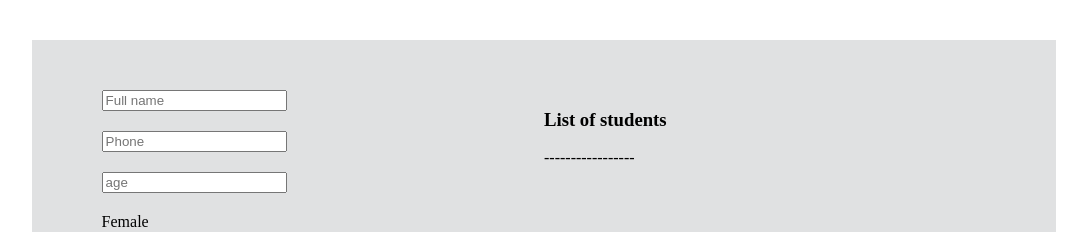
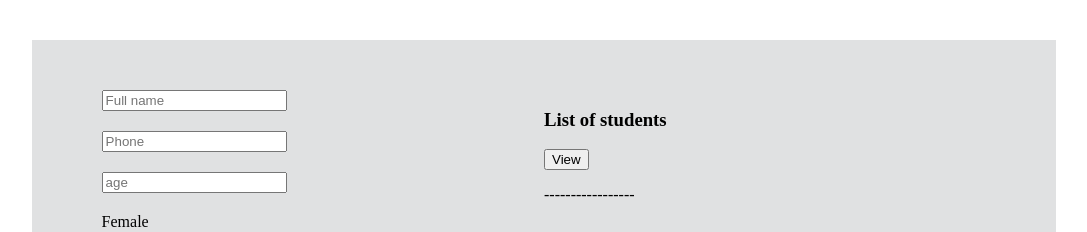
Before and after one commit to o-amore/form, a plain HTML site: page index.html in a window 1280 px wide. Shown: the top 232 px of the page, without its empty margins (96-1183 px from the left). Drawn offline with Linux system fonts and the light colour scheme.

Commit message:
rename to index

```diff
--- a/form.html
+++ b/index.html
@@ -23,6 +23,7 @@
     </div>
     <div id="students">
       <h3>List of students</h3>
+      <button onclick="list()">View</button>
       <div class="students">
       </div>
       <p>-----------------</p>
```
Also changed, not shown: form.js (+20 -0 lines), 1 other file.
